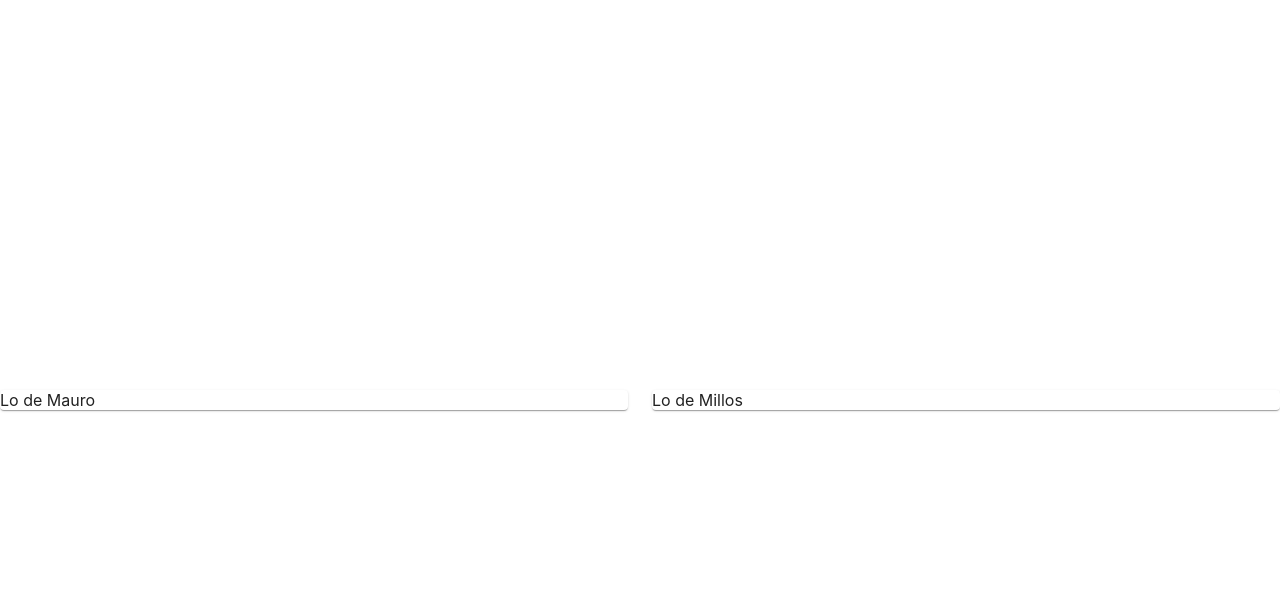
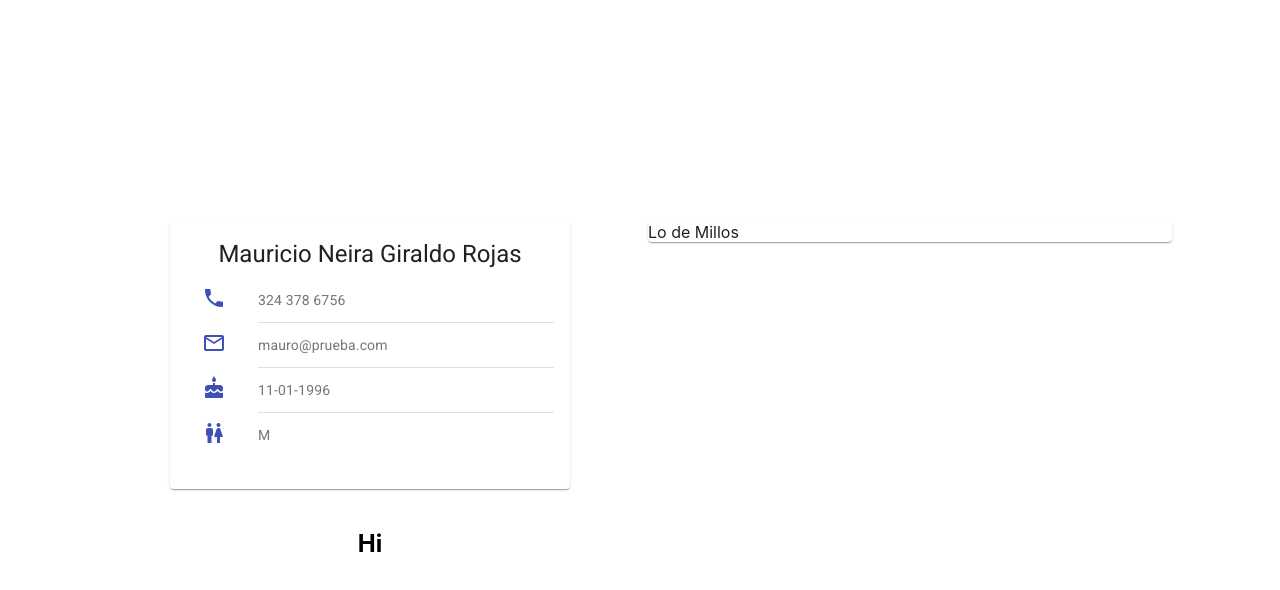
Before and after one commit to paulaperez612/podoscope, a React (Create React App) app in the folder podoscope-ui/: page / in a window 1280 px wide. Both pictures are taken after typing "name@example.com", "Sample123" into the empty fields and a click on the button "SIGN IN". Shown: the top 590 px of the page. Built offline with nearby package versions, Linux system fonts and the light colour scheme.

Commit message:
basic user card

```diff
--- /dev/null
+++ b/podoscope-ui/src/mainView/ImageSelection.js
@@ -0,0 +1,9 @@
+import React, { Component } from 'react';
+
+export default class ImageSelection extends Component {
+    render() {
+        return (
+            <h2>Hi</h2>
+        );
+    }
+}
--- a/podoscope-ui/src/mainView/MainView.js
+++ b/podoscope-ui/src/mainView/MainView.js
@@ -2,15 +2,37 @@ import React, { Component } from 'react';
 import Grid from '@material-ui/core/Grid';
 import Paper from '@material-ui/core/Paper';
 
+import UserCard from './UserCard';
+import ImageSelection from './ImageSelection';
+
 export default class MainView extends Component {
+
   render() {
+
     return (
-      <Grid container spacing={3}>
+      // try justify center and space around
+      <Grid container spacing={2} justify='center' >
 
-        <Grid item xs={6}>
-          <Paper >Lo de Mauro</Paper>
+        <Grid item xs={5} >
+
+          <Grid container
+            spacing={0}
+            direction="column"
+            alignItems="center"
+            justify="center">
+            <Grid item xs={12}>
+
+              <UserCard/>
+            </Grid>
+            <br/>
+            <Grid item xs={12}>
+
+              <ImageSelection/>
+            </Grid>
+          </Grid>
+
         </Grid>
-        <Grid item xs={6}>
+        <Grid item xs={5}>
           <Paper >Lo de Millos</Paper>
         </Grid>
 
--- /dev/null
+++ b/podoscope-ui/src/mainView/UserCard.js
@@ -0,0 +1,89 @@
+import React, { Component } from 'react';
+import Typography from '@material-ui/core/Typography';
+import Paper from '@material-ui/core/Paper';
+import Card from '@material-ui/core/Card';
+import CardActions from '@material-ui/core/CardActions';
+
+import Button from '@material-ui/core/Button';
+import CardContent from '@material-ui/core/CardContent';
+import Grid from '@material-ui/core/Grid';
+
+import List from '@material-ui/core/List';
+import ListItem from '@material-ui/core/ListItem';
+import ListItemAvatar from '@material-ui/core/ListItemAvatar';
+import Avatar from '@material-ui/core/Avatar';
+import ListItemText from '@material-ui/core/ListItemText';
+import Divider from '@material-ui/core/Divider';
+
+import PhoneIcon from '@material-ui/icons/Phone';
+import MailOutlineIcon from '@material-ui/icons/MailOutline';
+import CakeIcon from '@material-ui/icons/Cake';
+import WcIcon from '@material-ui/icons/Wc';
+
+export default class UserCard extends Component {
+  render() {
+    return (
+      <Card style={{minWidth: 400}} >
+        <CardContent>
+
+          <Typography variant="h5" component="h2" align='center' style={{maxWidth:400}}>
+            Mauricio Neira Giraldo Rojas
+          </Typography>
+
+
+          <List >
+            <ListItem>
+
+              <ListItemAvatar>
+                <PhoneIcon color='primary' />
+              </ListItemAvatar>
+
+              <ListItemText secondary="324 378 6756" />
+
+            </ListItem>
+
+            <Divider variant="inset" component="li" />
+
+            <ListItem>
+
+              <ListItemAvatar>
+                <MailOutlineIcon color='primary' />
+              </ListItemAvatar>
+
+              <ListItemText secondary="mauro@prueba.com" />
+
+            </ListItem>
+
+            <Divider variant="inset" component="li" />
+
+            <ListItem>
+
+              <ListItemAvatar>
+                <CakeIcon color='primary' />
+              </ListItemAvatar>
+
+              <ListItemText secondary="11-01-1996" />
+
+            </ListItem>
+
+            <Divider variant="inset" component="li" />
+
+            <ListItem>
+
+              <ListItemAvatar>
+                <WcIcon color='primary' />
+              </ListItemAvatar>
+
+              <ListItemText secondary="M" />
+
+            </ListItem>
+
+
+
+          </List>
+        </CardContent>
+
+      </Card>
+    );
+  }
+}
```
